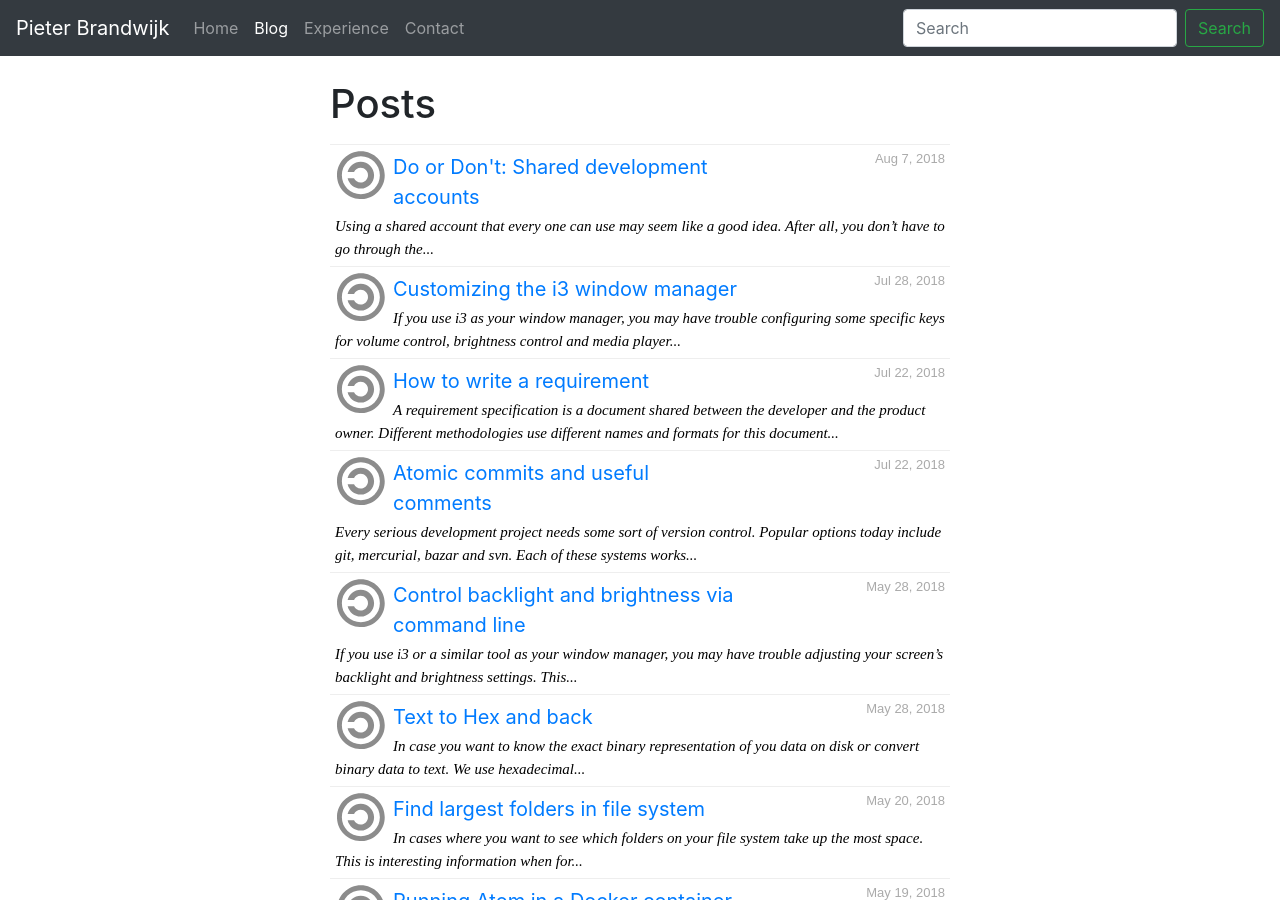
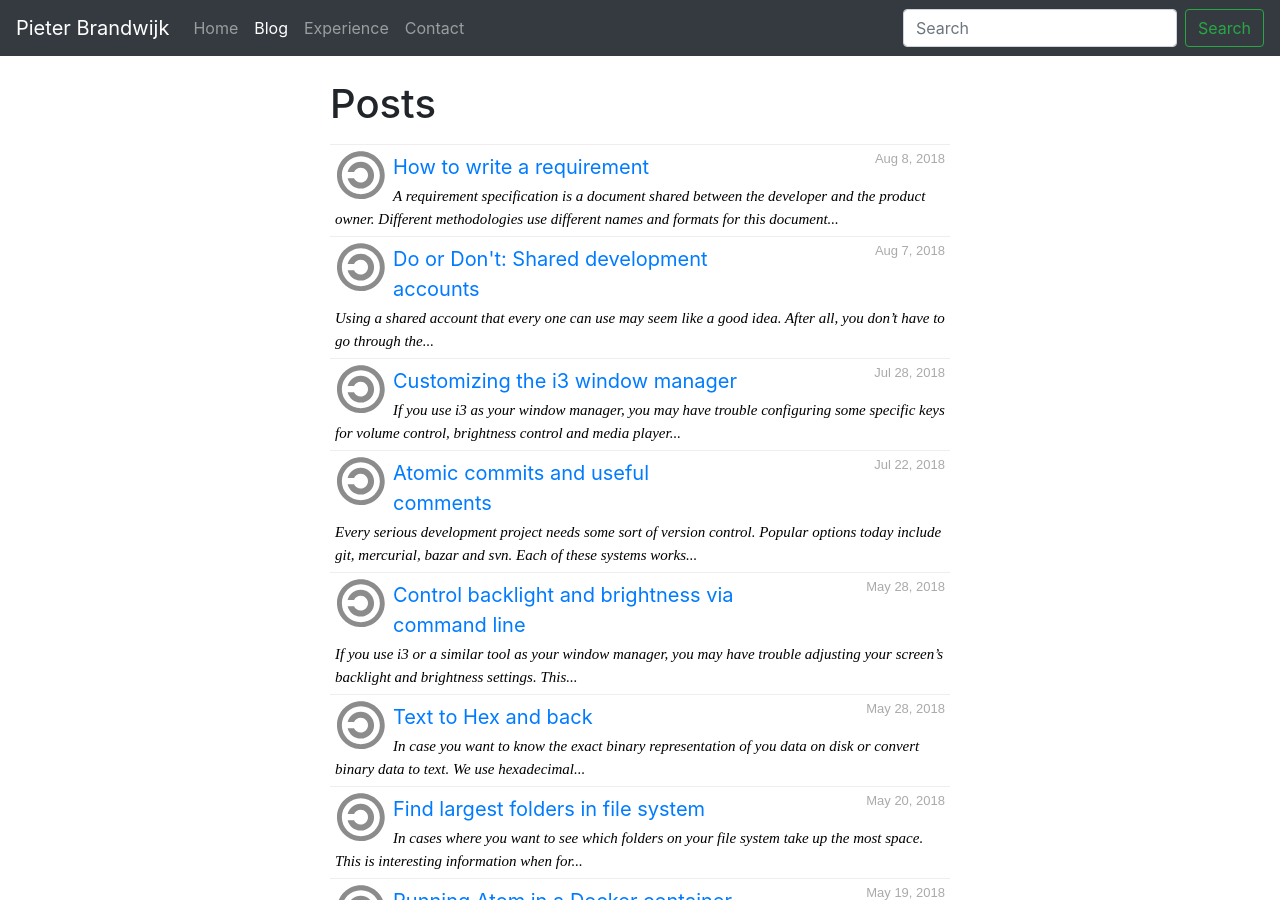
Before and after one commit to pbrandwijk/pbrandwijk.github.io, a Jekyll site: the page built from blog.html, in a window 1280 px wide and 900 px high. Built offline with Jekyll 4.4.1, drawn with Linux system fonts in a browser that asks for light colours; nearby versions of some CDN libraries; comment, search, counter and statistics services are not loaded.

Commit message:
Update post date

```diff
--- a/_posts/2018-08-08-how-to-write-a-requirement.md
+++ b/_posts/2018-08-08-how-to-write-a-requirement.md
@@ -1,7 +1,7 @@
 ---
 layout:   post
 title:    "How to write a requirement"
-date:     2018-07-22 12:00:00 +0200
+date:     2018-08-08 12:00:00 +0200
 tags:     quality requirements
 featured_article:   true
 ---
```
